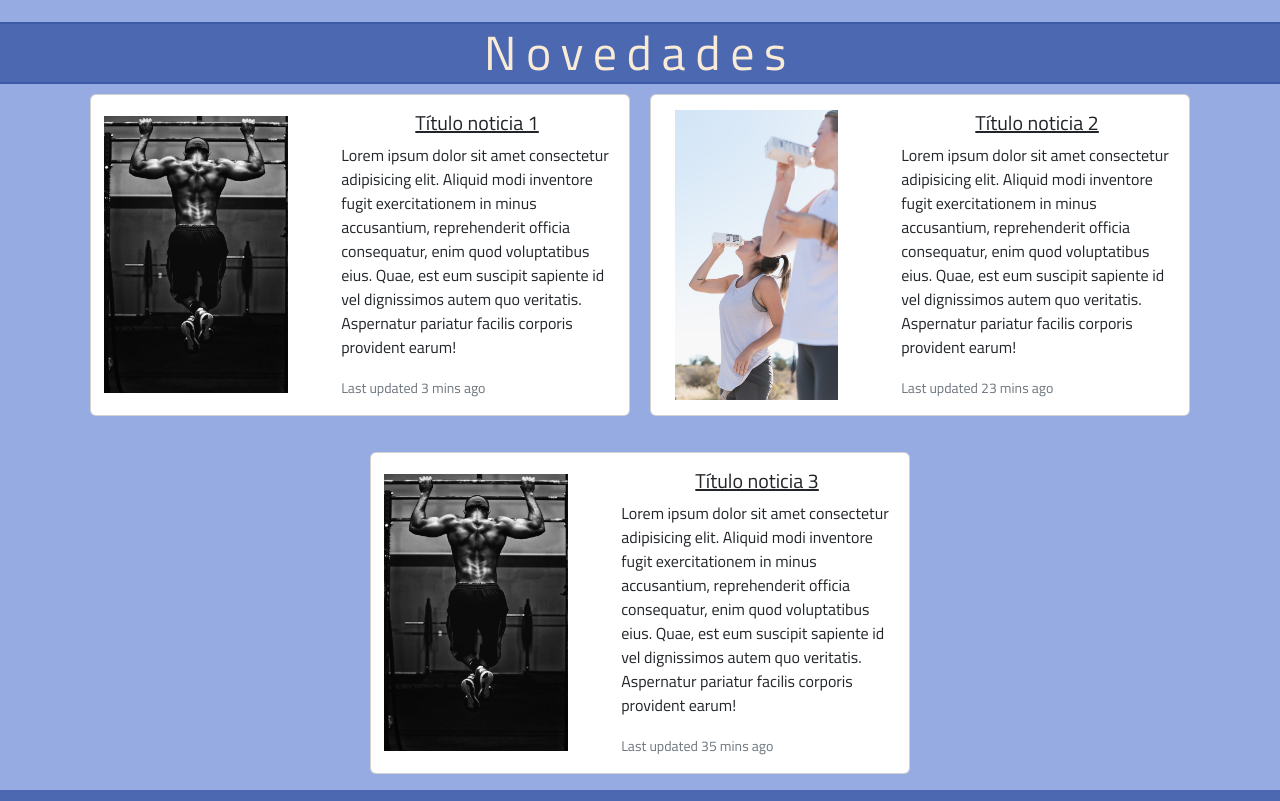
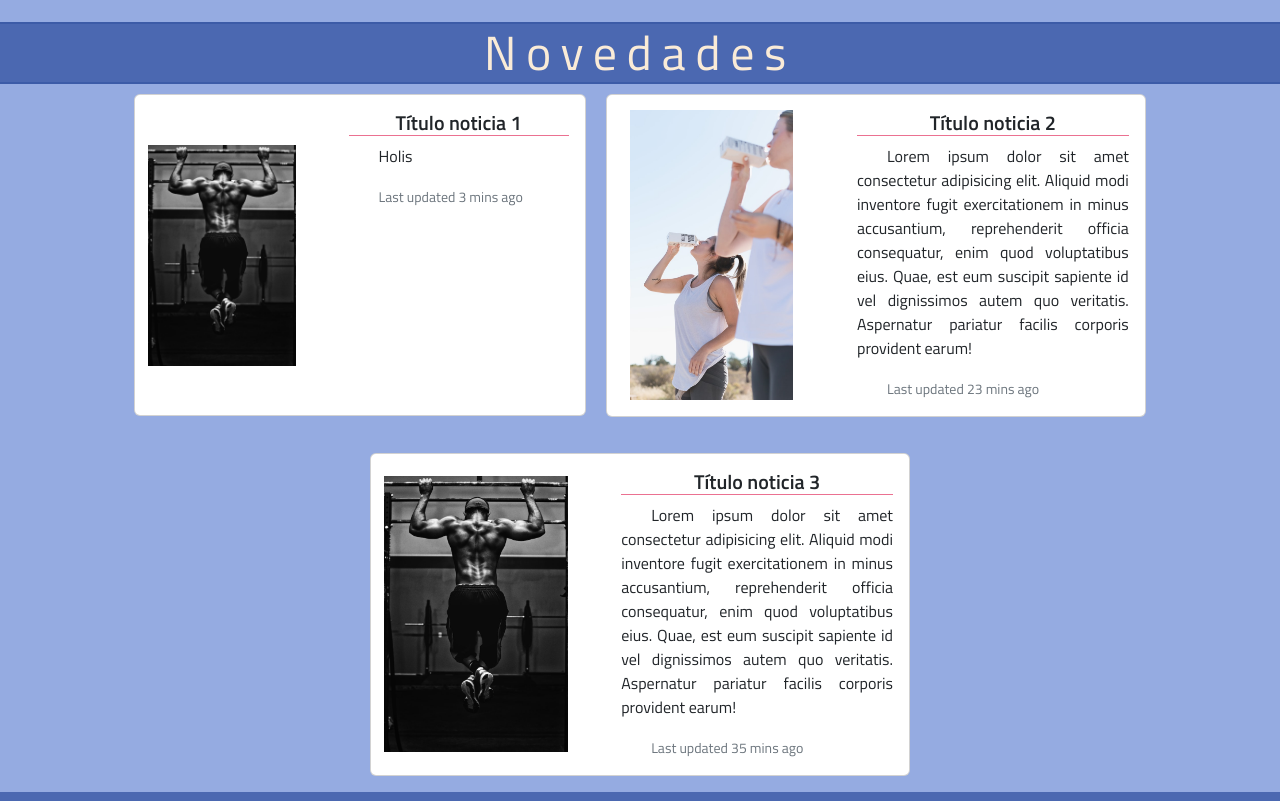
Before and after one commit to kildegaard/coderhouse-desarrollo_frontend, a website: page index.html in a window 1280 px wide. Shown: the part 870-1671 px from the top of the page. Drawn offline with nearby package versions, Linux system fonts and the light colour scheme; a web font is replaced by a local one.

Commit message:
más modificaciones, ahora a las cards del index

```diff
--- a/index.html
+++ b/index.html
@@ -94,10 +94,7 @@
                     <div class="col-md-7">
                         <div class="card-body">
                             <h5 class="card-title">Título noticia 1</h5>
-                            <p class="card-text">Lorem ipsum dolor sit amet consectetur adipisicing elit. Aliquid modi
-                                inventore fugit exercitationem in minus accusantium, reprehenderit officia consequatur,
-                                enim quod voluptatibus eius. Quae, est eum suscipit sapiente id vel dignissimos autem
-                                quo veritatis. Aspernatur pariatur facilis corporis provident earum!</p>
+                            <p class="card-text">Holis</p>
                             <p class="card-text"><small class="text-muted">Last updated 3 mins ago</small></p>
                         </div>
                     </div>
--- a/scss/views/index.scss
+++ b/scss/views/index.scss
@@ -49,7 +49,15 @@
 
     .card-title {
         text-align: center;
-        text-decoration: underline;
+        font-weight: bold;
+        border-bottom: 1px solid $color-secondary; // text-decoration: underline;
+    }
+
+    .card-text {
+        text-indent: 30px;
+        text-align: justify;
+        text-overflow: ellipsis;
+        overflow-wrap: break-word;
     }
 }
 
```
Also changed, not shown: css/main.css.
